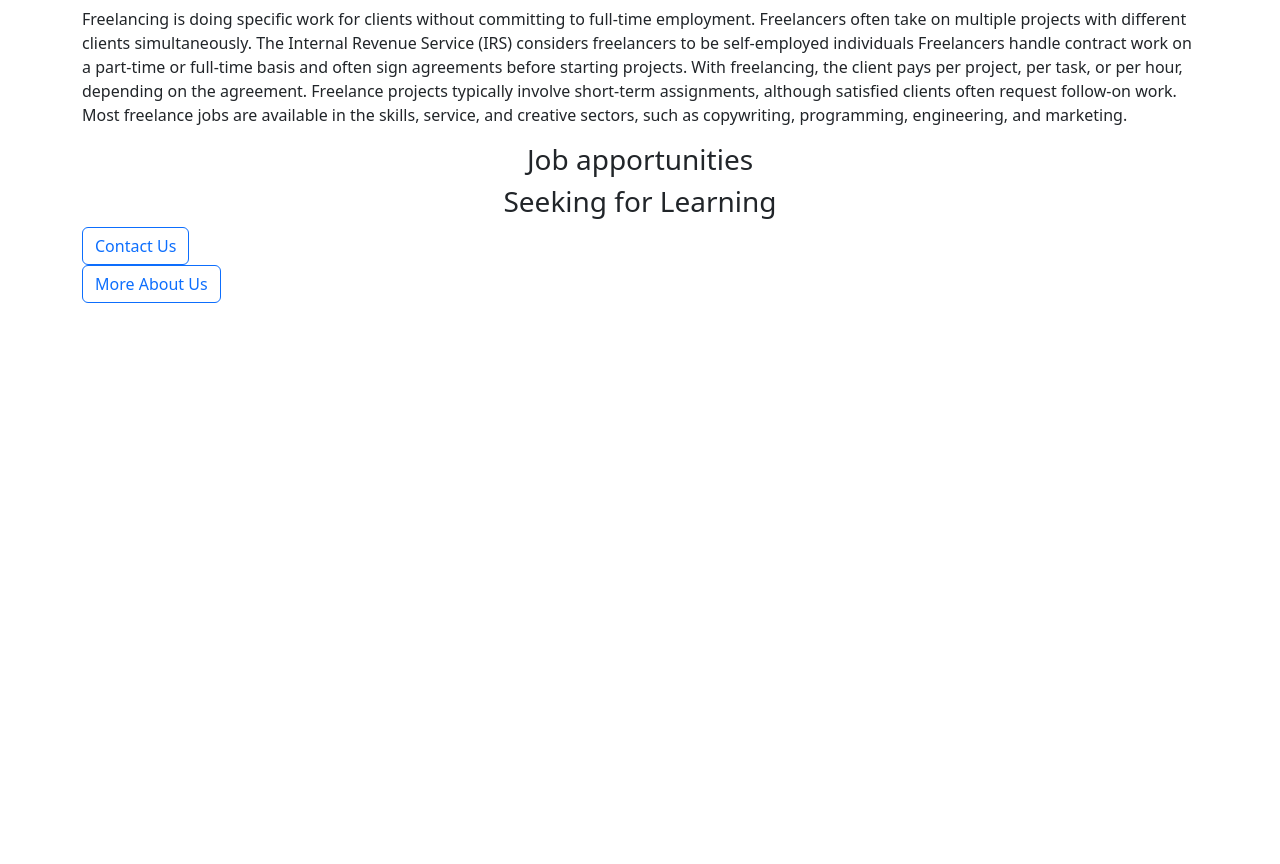
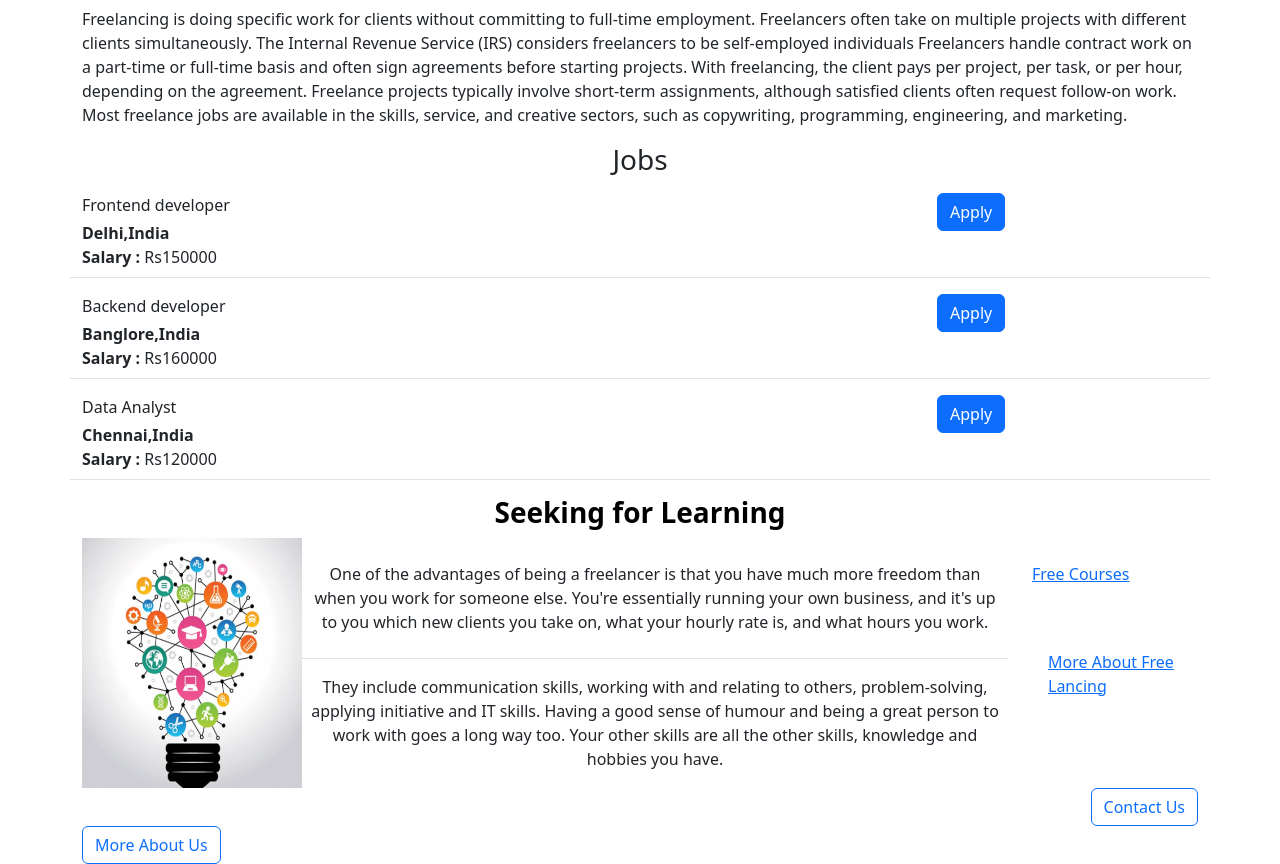
Before and after one commit to Aimgod07/New-Project, a Flask app: page / in a window 1280 px wide. Shown: the part 585-1449 px from the top of the page. Before the commit the page ends 888 px from the top, so only its background shows below. Run offline with Flask 2, Linux system fonts and the light colour scheme.

Commit message:
Making website more working and adding dynamic data

```diff
--- a/app.py
+++ b/app.py
@@ -2,9 +2,24 @@ from flask import Flask, render_template
 
 app = Flask(__name__)
 
+JOBS=[{
+  'id': 1,
+  'title': "Frontend developer",
+  'Salary': "Rs150000",
+  'location':'Delhi,India'
+    },
+      {'id': 2,
+  'title': "Backend developer",
+  'Salary': "Rs160000",
+  'location':'Banglore,India'},
+     {'id': 3,
+  'title': "Data Analyst",
+  'Salary': "Rs120000",
+  'location':'Chennai,India'}]
+
 @app.route("/")
 def hello_world():
-  return render_template('home.html')
+  return render_template('home.html', Jobs =JOBS)
 
 if __name__=="__main__":
   app.run(host='0.0.0.0', debug=True)
--- a/templates/home.html
+++ b/templates/home.html
@@ -23,12 +23,32 @@
 Freelancers handle contract work on a part-time or full-time basis and often sign agreements before starting projects.
 
 With freelancing, the client pays per project, per task, or per hour, depending on the agreement. Freelance projects typically involve short-term assignments, although satisfied clients often request follow-on work. Most freelance jobs are available in the skills, service, and creative sectors, such as copywriting, programming, engineering, and marketing.</p></div>
-    <h3 align="center">Job apportunities
+    <h3 align="center">Jobs
     </h3>
+      {% for job in Jobs %}
+     {% include 'jobitem.html'%}
+      {% endfor %}
     <h3 align="center">
-      Seeking for Learning
+    <b><font color=" black">  Seeking for Learning</font></b>
     </h3>
-    <div><button1 type="button" class="btn btn-outline-primary" disabled>Contact Us</button></div>
-    <button2 type="button" class="btn  btn-outline-primary" disabled>More About Us</button>
+    <div class= "row">
+      <div class ="col-10">
+      <div>  <img src="static/Learning.jpg" style="float:left" height="250" width="220"></div>
+      <div class="mt-3 border-bottom row" style ="margin-bottom:16px; padding-bottom: 8px;">
+        <p class="mt-2 container text-center">One of the advantages of being a freelancer is that you have much more freedom than when you work for someone else. You're essentially running your own business, and it's up to you which new clients you take on, what your hourly rate is, and what hours you work.</p></div>
+        <p class="text-center">They include communication skills, working with and relating to others, problem-solving, applying initiative and IT skills. Having a good sense of humour and being a great person to work with goes a long way too. Your other skills are all the other skills, knowledge and hobbies you have.
+      </p>
+      </div>
+
+      <div class ="col-2 mt-4"><a href="https://www.freecodecamp.org/"> Free Courses</a>
+         <div class="col">
+      <div class="p-3 mt-5"><a href="https://www.upwork.com/resources/what-is-freelancing">More About Free Lancing</a></div>
+         </div>
+      </div>
+    </div>
+
+    <div class="d-grid gap-2 d-md-flex justify-content-md-end">
+    <button type="button" class="btn btn-outline-primary">Contact Us</button></div>
+    <div class="d-grid gap-2 d-md-block"><button type="button" class="btn btn-outline-primary ">More About Us</button></div>
   </body>
 </html>
--- /dev/null
+++ b/templates/jobitem.html
@@ -0,0 +1,11 @@
+ <div class="mt-3 border-bottom row" style ="margin-bottom:16px; padding-bottom: 8px;">
+   <div class="col-9">{{job['title']}}
+         <b><div class="mt-1 ">{{job['location']}}
+         </div></b>
+        {%if 'salary in job'%}
+        <b>Salary :</b>
+         {{job['Salary']}}
+   </div>
+      <div class="col-3"><button type="input" class="btn btn-primary" value="input">Apply</button></div>
+        {% endif %}
+ </div>
```
Also changed, not shown: static/Learning.jpg (added), templates/home2.html (deleted).
